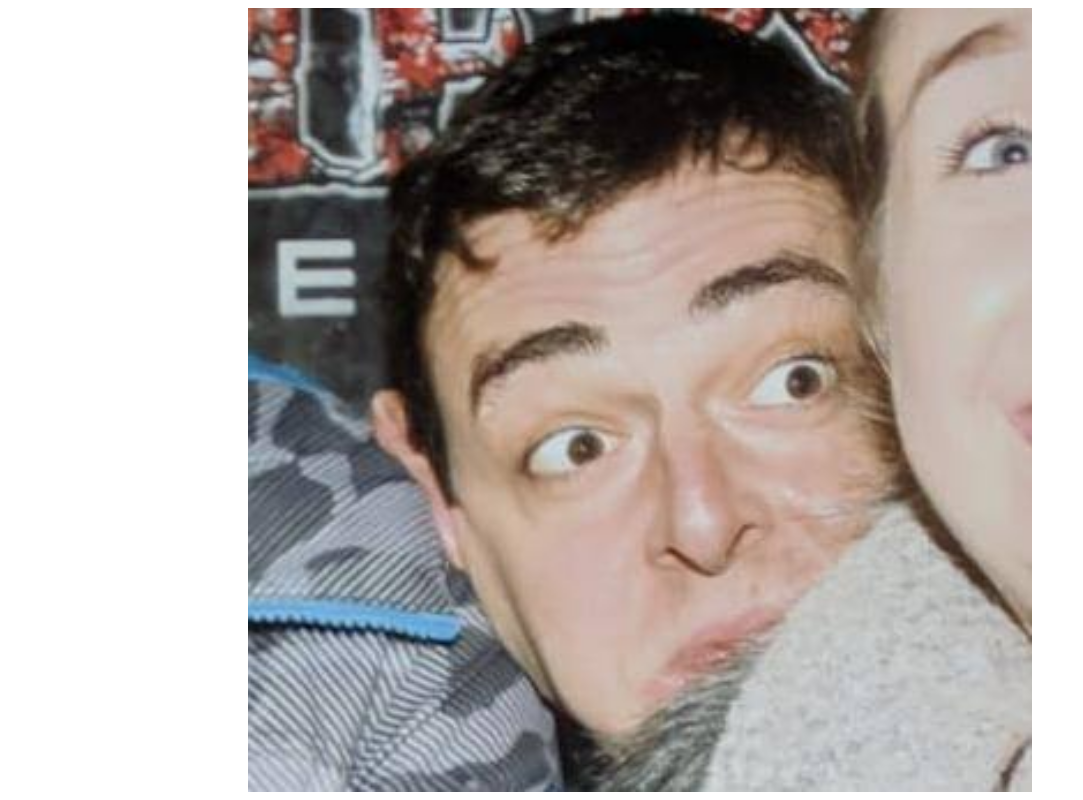
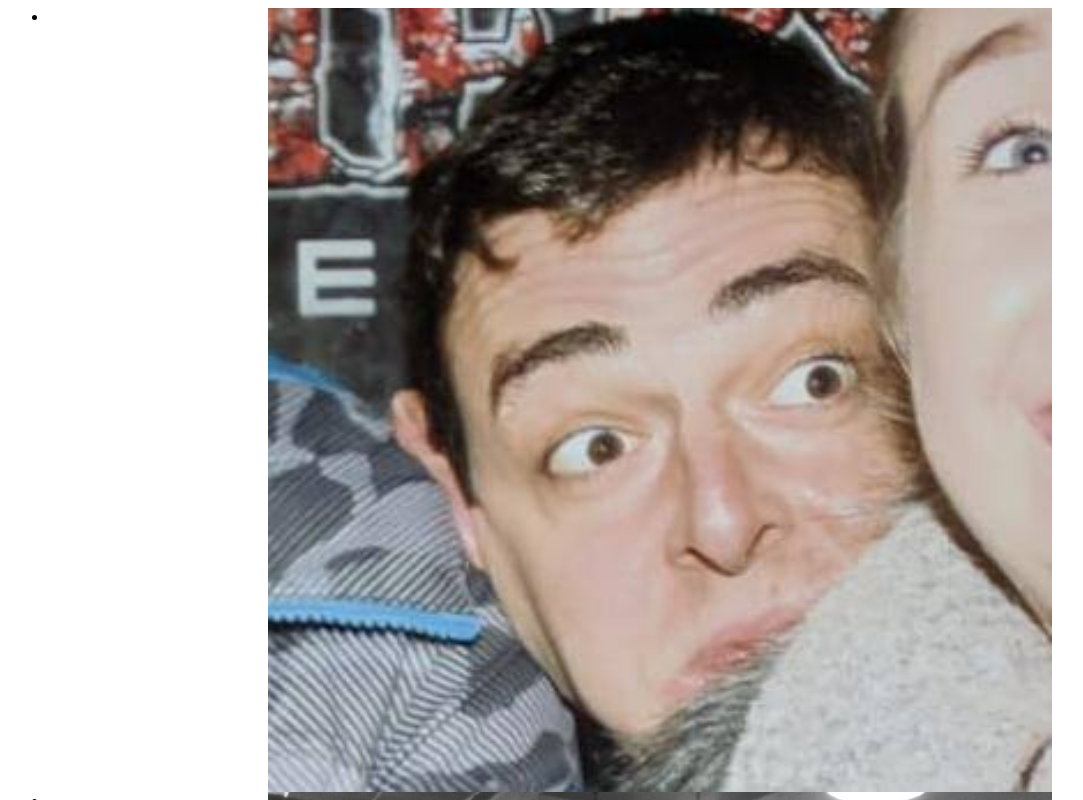
Before and after one commit to leonyork/gotgot, a website: page static/index.html in a window 1280 px wide. Shown: the top 800 px of the page, without its empty margins (0-1083 px from the left). Drawn offline with Linux system fonts and the light colour scheme.

Commit message:
Got Got history

```diff
--- a/static/index.html
+++ b/static/index.html
@@ -1,10 +1,14 @@
 <html>
+
 <head>
     <link rel="stylesheet" type="text/css" href="main.css">
 </head>
 
 <body>
-<img class="image" alt="He got got" src="gotgot2.jpg"/>
+    <ul>
+        <li><img class="image" alt="He got got" src="gotgot2.jpg" /></li>
+        <li><img class="image" alt="He got got" src="gotgot.jpg" /></li>
+    </ul>
 </body>
 
 </html>
```
Also changed, not shown: static/gotgot.jpg (added).
